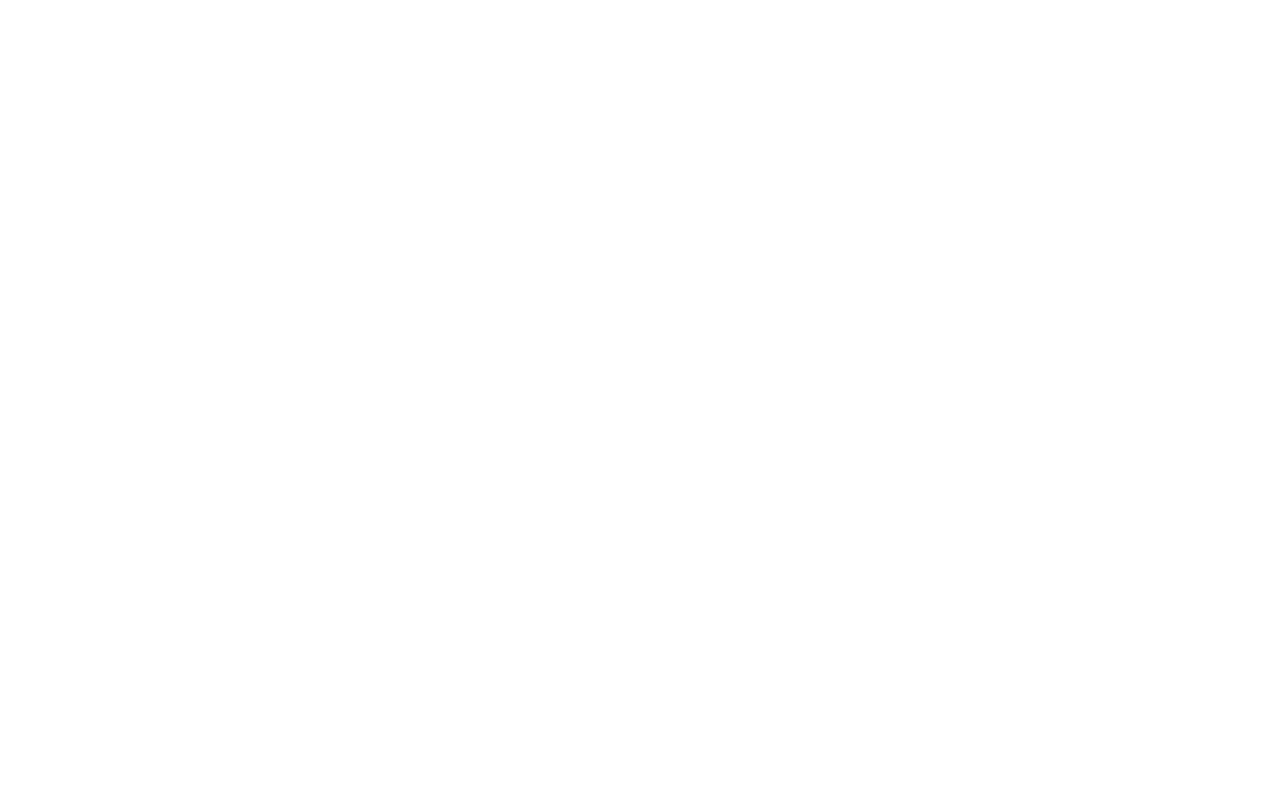
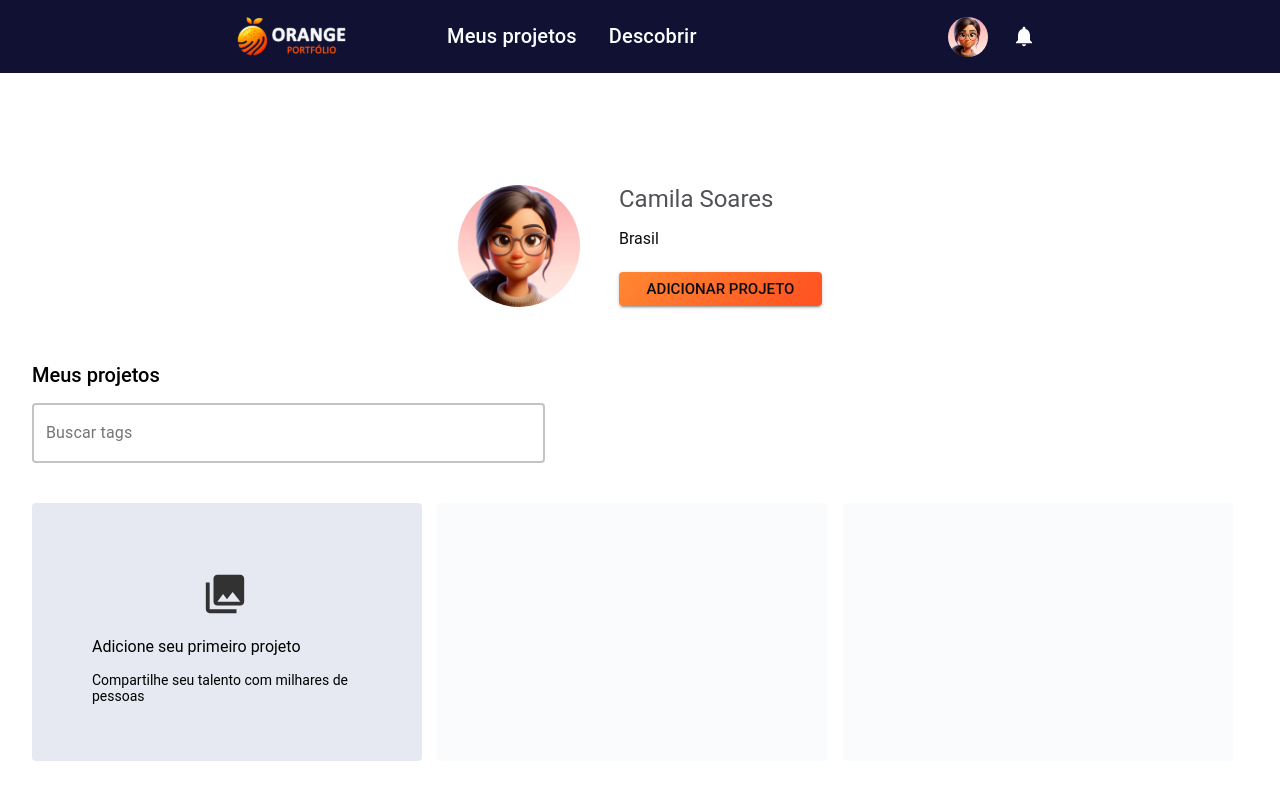
Before and after one commit to K3lOli/Hackathon-Squad-29---Front-End, a React (Vite) app: page /meuportfolio in a window 1280 px wide. Before the commit this address had no page. Shown: the top 800 px of the page. Built offline with nearby package versions, Linux system fonts and the light colour scheme.

Commit message:
Criação e estilização da página Meu Portfolio

```diff
--- a/src/Router.tsx
+++ b/src/Router.tsx
@@ -2,12 +2,14 @@ import { Route, Routes } from "react-router-dom";
 import { Login } from "./pages/Login";
 import { Cadastro } from "./pages/Cadastro";
 import { Home } from "./pages/Home";
+import { MeuPortfolio } from "./pages/MeuPortfolio";
 export function Router() {
     return (
         <Routes>
             <Route path="/" element={<Login />}></Route>
             <Route path="/cadastro" element={<Cadastro />}></Route>
             <Route path="/home" element={<Home />}></Route>
+            <Route path="/meuportfolio" element={<MeuPortfolio />}></Route>
         </Routes>
     );
 }
--- /dev/null
+++ b/src/pages/MeuPortfolio/index.tsx
@@ -0,0 +1,38 @@
+import { CardPerfil } from "../../components/CardPerfil";
+import { Header } from "../../components/Header";
+import "./styles.css";
+
+export function MeuPortfolio() {
+    return (
+        <div>
+            <Header />
+            <CardPerfil />
+
+            <section className="secaoProjetos">
+                <div className="meusProjetosDiv">
+                    <h6>Meus projetos</h6>
+                    <input type="text" placeholder="Buscar tags" />
+                </div>
+
+                <div className="adicionarProjetos">
+                    <div className="projetoBox">
+                        <div className="projetoBoxConteudo">
+                            <img
+                                src="../../../public/collections.svg"
+                                alt="Project Collections Logo"
+                            />
+                            <p className="body-1">
+                                Adicione seu primeiro projeto
+                            </p>
+                            <p className="body-2">
+                                Compartilhe seu talento com milhares de pessoas
+                            </p>
+                        </div>
+                    </div>
+                    <div className="projetoBox"></div>
+                    <div className="projetoBox"></div>
+                </div>
+            </section>
+        </div>
+    );
+}
--- /dev/null
+++ b/src/pages/MeuPortfolio/styles.css
@@ -0,0 +1,53 @@
+.secaoProjetos {
+    max-width: 1216px;
+    margin: 56px auto;
+}
+
+.meusProjetosDiv h6 {
+    margin-bottom: 16px;
+}
+
+.meusProjetosDiv input {
+    max-width: 513px;
+}
+
+.adicionarProjetos {
+    margin-top: 40px;
+    display: grid;
+    grid-template-columns: 1fr 1fr 1fr;
+}
+
+.projetoBox {
+    border-radius: var(--borderRadius, 4px);
+    background: rgba(230, 233, 242, 0.20);
+    width: 390px;
+    height: 258px;
+}
+
+.projetoBox:first-child {
+    border-radius: var(--borderRadius, 4px);
+    background: var(--Neutral-Colors-Neutral-70, #E6E9F2);
+}
+
+.projetoBoxConteudo {
+    padding: 68px 60px;
+}
+
+.projetoBox img {
+    width: 46px;
+    height: 46px;
+    margin-bottom: 16px;
+    margin-left: 110px;
+    cursor: pointer;
+}
+
+.body-1 {
+    color: var(--Neutral-Colors-Neutral-120);
+    margin-bottom: 16px;
+    cursor: pointer;
+}
+
+.body-2 {
+    color: var(--Neutral-Colors-Neutral-120);
+    cursor: pointer;
+}
```
Also changed, not shown: public/collections.svg (added).
